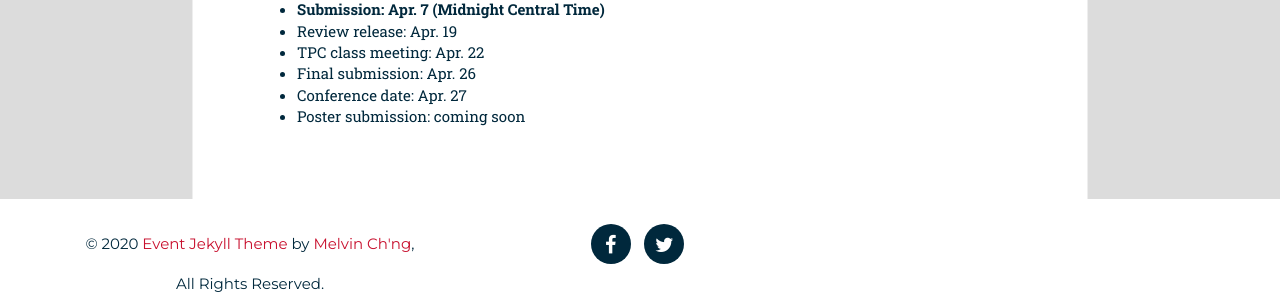
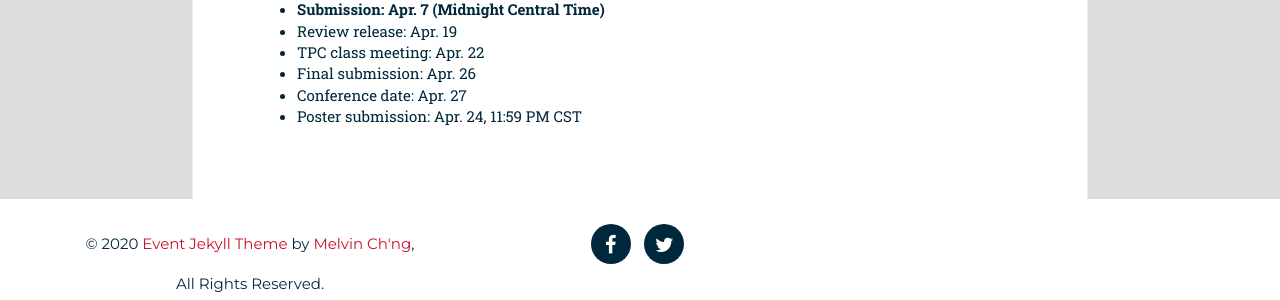
Before and after one commit to UHCS2020/UHCS2020, a Jekyll site: the page built from _2017_pages/about.html, in a window 1280 px wide and 900 px high, scrolled down 520 px. Shown: the part 571-871 px from the top of the window. Built offline with Jekyll 4.4.1, drawn with Linux system fonts in a browser that asks for light colours; some web fonts are replaced.

Commit message:
Update about.html

```diff
--- a/_2017_pages/about.html
+++ b/_2017_pages/about.html
@@ -42,7 +42,7 @@ title: About the Conference
           <li>TPC class meeting: Apr. 22</li>
           <li>Final submission:  Apr. 26</li>
           <li>Conference date: Apr. 27</li>
-          <li>Poster submission: coming soon</li>
+          <li>Poster submission: Apr. 24, 11:59 PM CST</li>
 
         </ul>
         </p>
```
